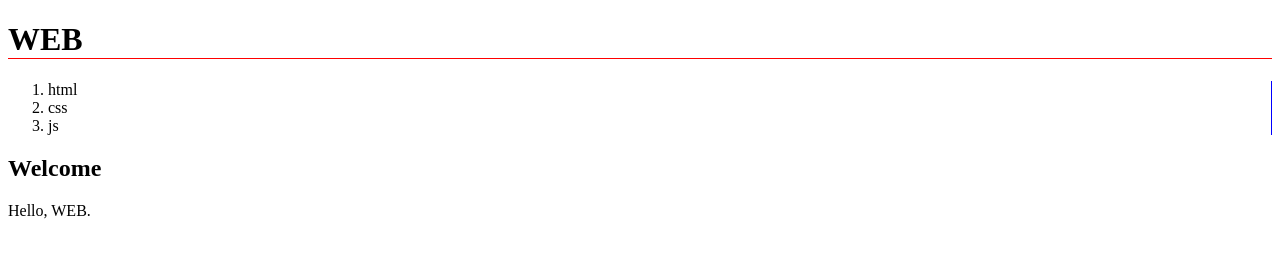
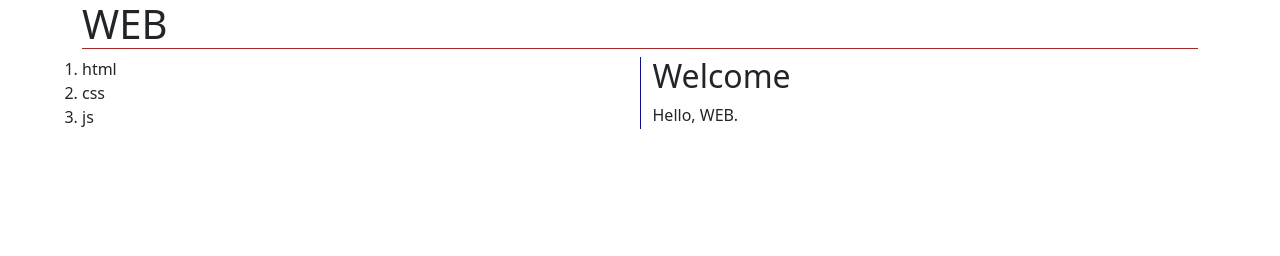
Before and after one commit to nailen1/daegu-js-20211209, a plain HTML site: page index.html in a window 1280 px wide. Drawn offline with nearby package versions, Linux system fonts and the light colour scheme.

Commit message:
review: css bootstrap done

```diff
--- a/index.html
+++ b/index.html
@@ -5,23 +5,36 @@
     <meta http-equiv="X-UA-Compatible" content="IE=edge">
     <meta name="viewport" content="width=device-width, initial-scale=1.0">
     <title>WEB</title>
+
+    <!-- from Bootstrap -->
+    <meta name="viewport" content="width=device-width, initial-scale=1">
+
+    <!-- Bootstrap CSS -->
+    <link href="https://cdn.jsdelivr.net/npm/bootstrap@5.1.3/dist/css/bootstrap.min.css" rel="stylesheet" integrity="sha384-1BmE4kWBq78iYhFldvKuhfTAU6auU8tT94WrHftjDbrCEXSU1oBoqyl2QvZ6jIW3" crossorigin="anonymous">
+
     <style>
         h1{
             border-bottom: 1px solid red;
         }
-        #navigation{
+        .navigation{
             border-right: 1px solid blue;
         }
     </style>
 </head>
 <body>
+    <div class="container">
         <h1>WEB</h1>
-    <ol id="navigation">
+        <div class="row">
+            <ol class="navigation col">
                 <li>html</li>
                 <li>css</li>
                 <li>js</li>
             </ol>
+            <div class="col">
                 <h2>Welcome</h2>
-    <div>Hello, WEB.</div>
+                Hello, WEB.
+            </div>
+        </div>
+    </div>
 </body>
 </html>
```
Lines whose indentation alone changed are shown as unchanged.
